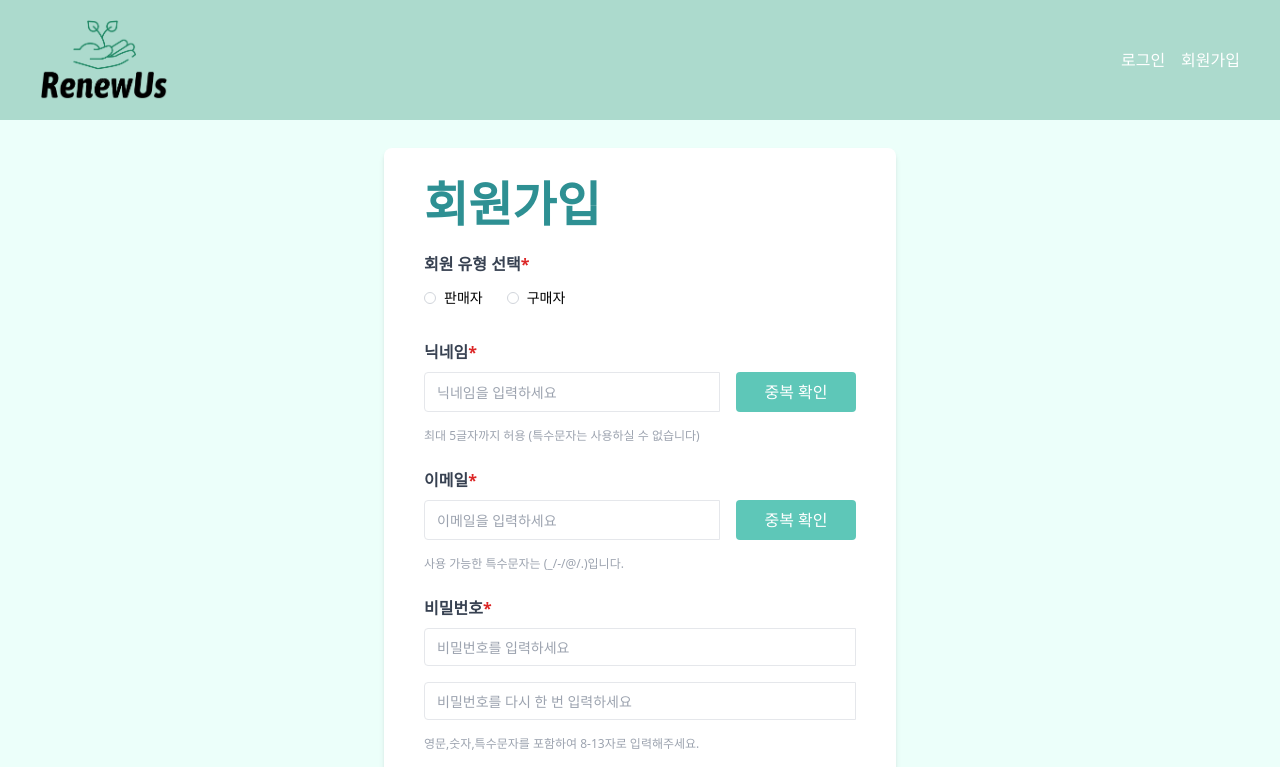
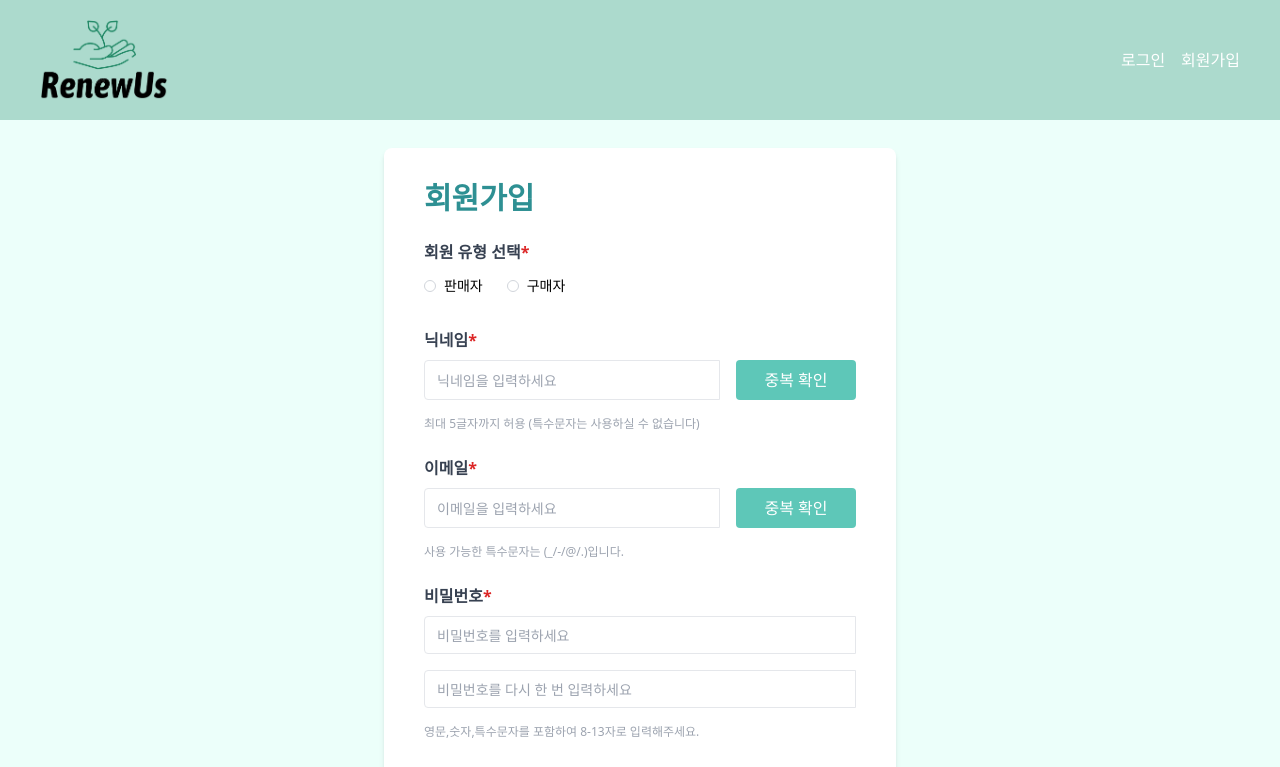
Before and after one commit to web-team-dopamine/recycling-front, a React (Create React App) app: page /join in a window 1280 px wide. Shown: the top 767 px of the page. Built offline with nearby package versions, Linux system fonts and the light colour scheme.

Commit message:
style: label 크기 수정

```diff
--- a/src/pages/Join.tsx
+++ b/src/pages/Join.tsx
@@ -13,7 +13,7 @@ const Join = () => {
   return (
     <div className="flex items-center justify-center min-h-screen">
       <form className="bg-white shadow-md rounded-lg px-10 py-8 max-w-lg w-full mt-7 mb-7">
-        <label className="text-[#2E9093] font-bold text-5xl mt-16 mb-16 text-center">
+        <label className="text-[#2E9093] font-bold text-3xl mt-16 mb-16 text-center">
           회원가입
         </label>
 
--- a/src/pages/Login.tsx
+++ b/src/pages/Login.tsx
@@ -5,7 +5,7 @@ const Login = () => {
   return (
     <div className="flex items-center justify-center min-h-screen">
       <form className="bg-white shadow-md rounded-lg px-10 py-8 max-w-lg w-full mt-7 mb-7">
-        <label className="text-[#2E9093] font-bold text-5xl mt-16 mb-16 text-center">
+        <label className="text-[#2E9093] font-bold text-3xl mt-16 mb-16 text-center">
           로그인
         </label>
 
```
